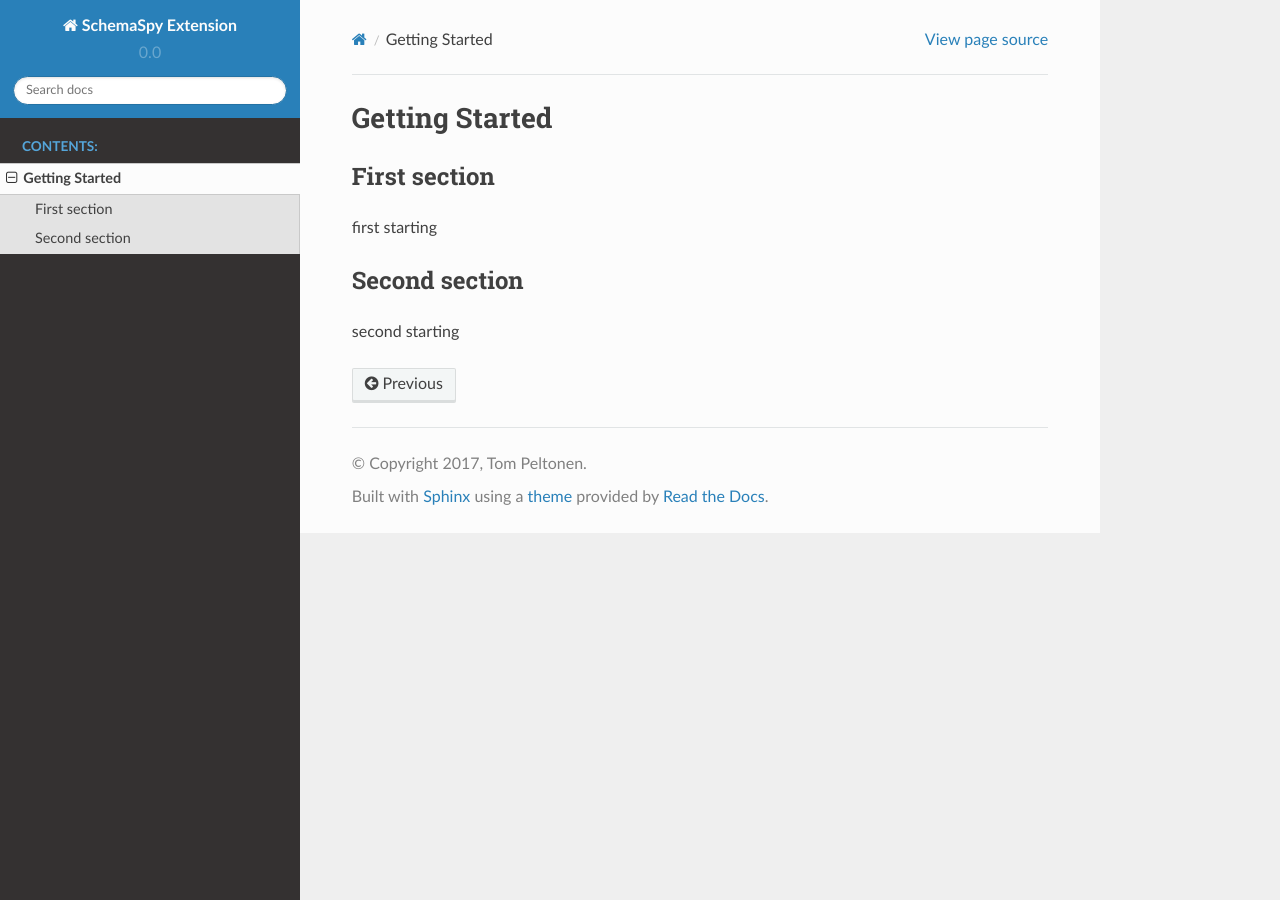
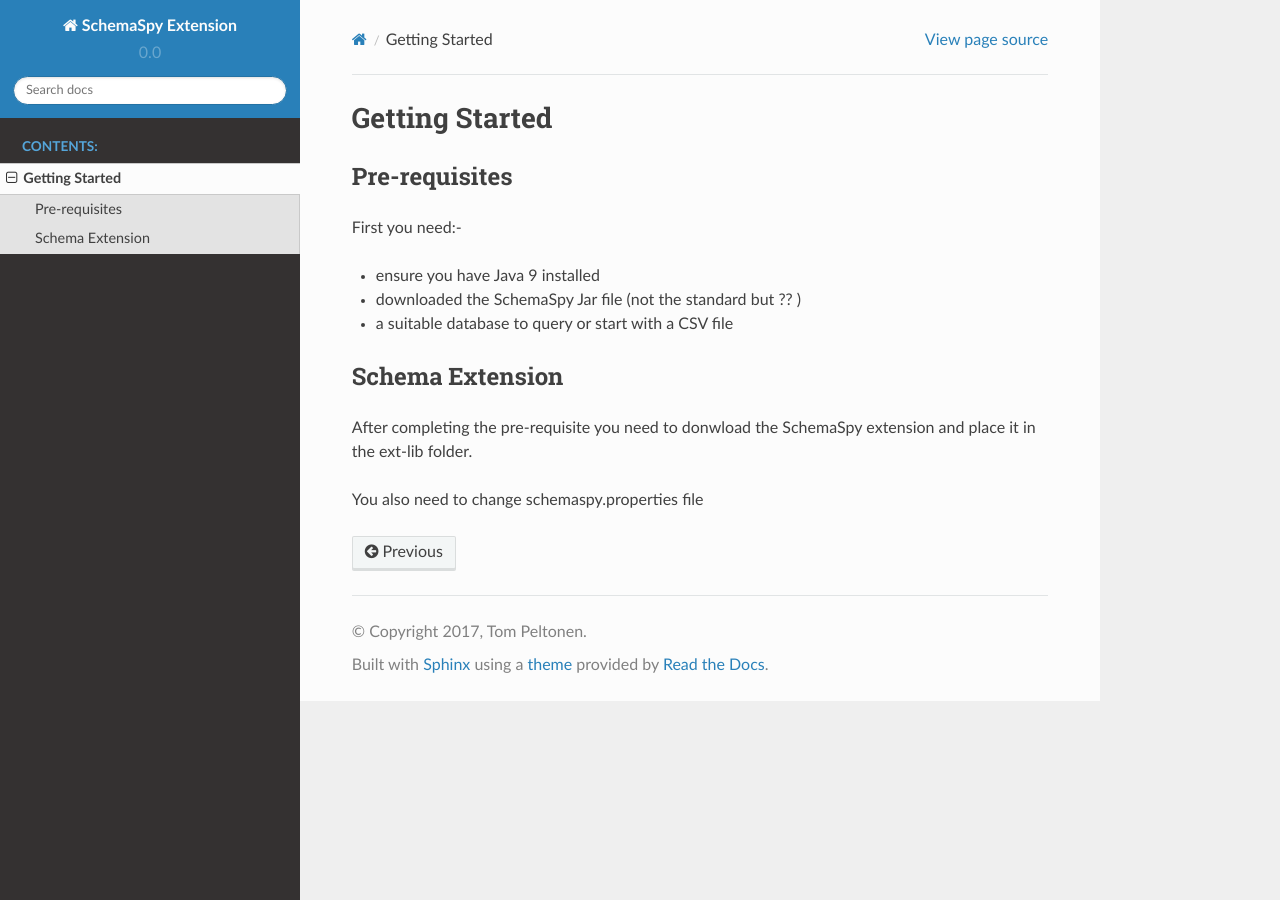
Before and after one commit to teepeeoz/schemaspyextension, a Sphinx documentation site: the page built from docs/source/getting_started.rst, in a window 1280 px wide. Built offline with Sphinx 7.4.7 and the Read the Docs theme 2.0.0, drawn with Linux system fonts in a browser that asks for light colours.

Commit message:
Missed content for docs

```diff
--- a/docs/source/getting_started.rst
+++ b/docs/source/getting_started.rst
@@ -2,13 +2,21 @@
 Getting Started
 ===============
 
-First section
-~~~~~~~~~~~~~
+Pre-requisites
+--------------
 
-first starting
+First you need:-
+
+* ensure you have Java 9 installed
+
+* downloaded the SchemaSpy Jar file (not the standard but ?? )
+
+* a suitable database to query or start with a CSV file
 
 
-Second section
-~~~~~~~~~~~~~~
+Schema Extension
+----------------
 
-second starting
+After completing the pre-requisite you need to donwload the SchemaSpy extension and place it in the ext-lib folder.
+
+You also need to change schemaspy.properties file
```
Also changed, not shown: docs/source/index.rst (+8 -5 lines).
